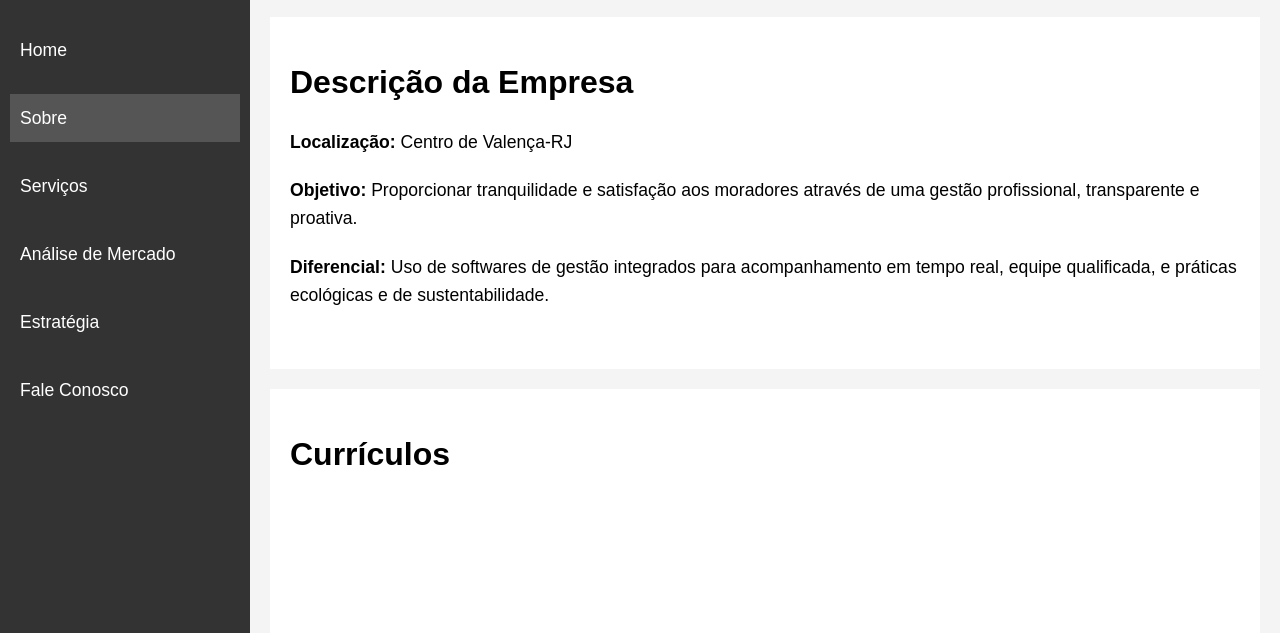
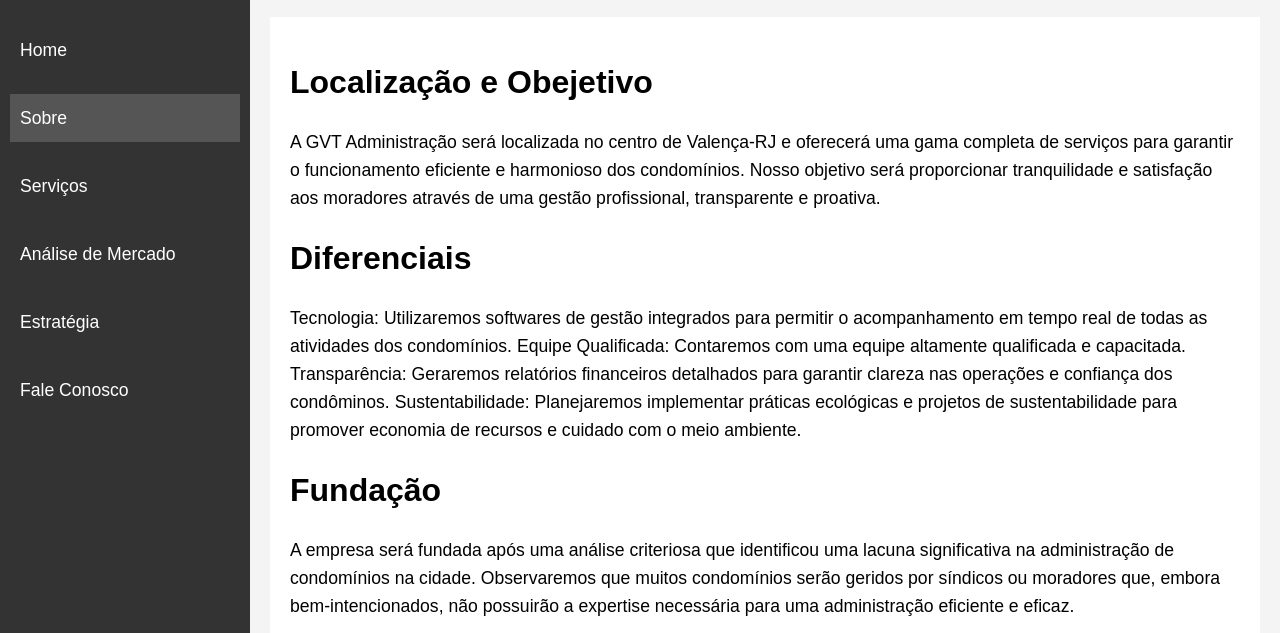
Before and after one commit to JOAOVITORNOGUEIRA/gvt-administracao, a plain HTML site: page src/pages/Sobre/index.html in a window 1280 px wide. Shown: the part 167-800 px from the top of the page. Drawn offline with Linux system fonts and the light colour scheme.

Commit message:
Att_sobre

```diff
--- a/src/pages/Sobre/index.html
+++ b/src/pages/Sobre/index.html
@@ -34,11 +34,23 @@
 
             <section id="about">
                 <div class="container">
-                    <h2>Descrição da Empresa</h2>
-                    <p><strong>Localização:</strong> Centro de Valença-RJ</p>
-                    <p><strong>Objetivo:</strong> Proporcionar tranquilidade e satisfação aos moradores através de uma gestão profissional, transparente e proativa.</p>
-                    <p><strong>Diferencial:</strong> Uso de softwares de gestão integrados para acompanhamento em tempo real, equipe qualificada, e práticas ecológicas e de sustentabilidade.</p>
-                </div>
+                    <h2>Localização e Obejetivo</h2>
+                        <p>A GVT Administração será localizada no centro de Valença-RJ e oferecerá uma gama completa de serviços para garantir o funcionamento eficiente e harmonioso dos
+                        condomínios. Nosso objetivo será proporcionar tranquilidade e satisfação aos moradores através de uma gestão profissional, transparente e proativa.</p>
+                    <h2>Diferenciais</h2>
+                        <p>Tecnologia: Utilizaremos softwares de gestão integrados para permitir o acompanhamento em tempo real de todas as atividades dos condomínios.
+                            Equipe Qualificada: Contaremos com uma equipe altamente qualificada e capacitada.
+                            Transparência: Geraremos relatórios financeiros detalhados para garantir clareza nas operações e confiança dos condôminos.
+                            Sustentabilidade: Planejaremos implementar práticas ecológicas e projetos de sustentabilidade para promover economia de recursos e cuidado com o meio ambiente.
+                        </p>
+                     <h2>Fundação</h2>
+                        <p>A empresa será fundada após uma análise criteriosa que identificou uma lacuna significativa na administração de condomínios na cidade. Observaremos que muitos
+                             condomínios serão geridos por síndicos ou moradores que, embora bem-intencionados, não possuirão a expertise necessária para uma administração eficiente e eficaz.
+                        </p>
+                    <h2>Compromisso</h2>
+                        <p>A GVT Administração estará empenhada em preencher essa lacuna, estabelecendo padrões de excelência no setor e proporcionando aos condôminos uma gestão eficiente e tranquila.
+                        </p>
+                   </div>
             </section>
 
             <!-- Seção para os PDFs lado a lado -->
```
